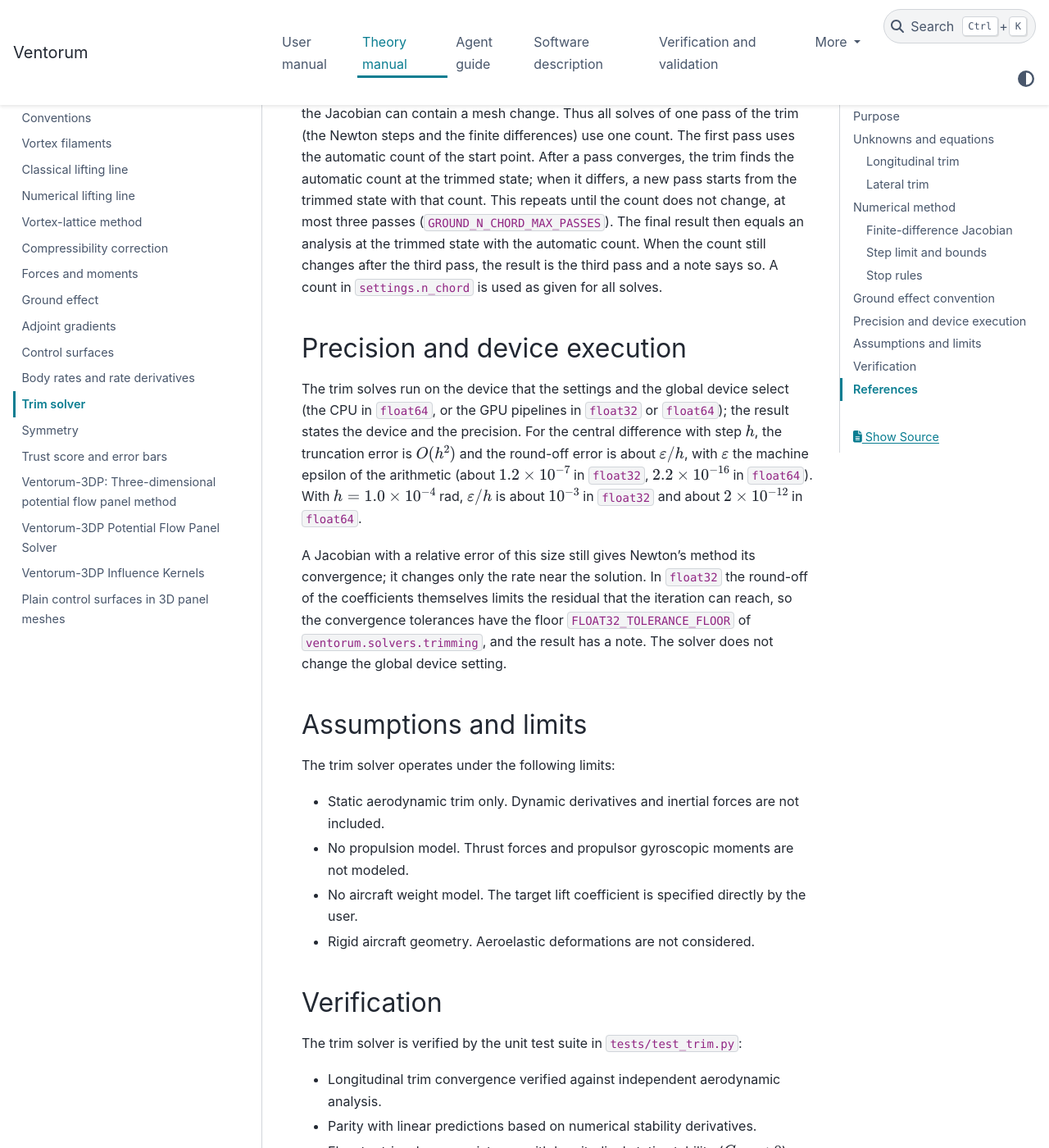
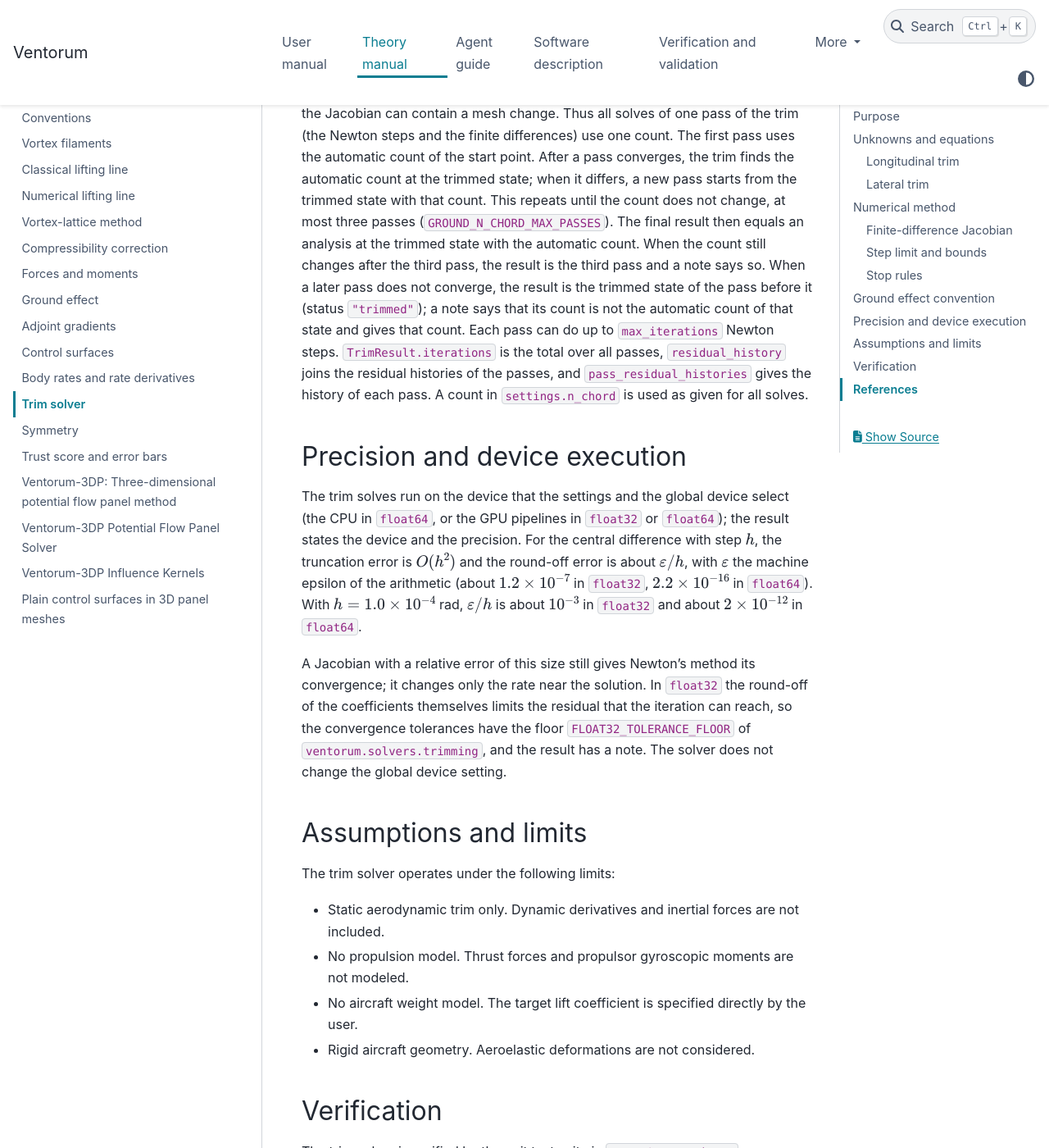
Before and after one commit to manrd/Ventorum, a Sphinx documentation site: the page built from docs/theory/trim.md, in a window 1280 px wide and 1400 px high, scrolled down 3316 px. Shown: the whole window at 82% size. Built offline with Sphinx 7.4.7 and the PyData theme 0.15.4, drawn with Linux system fonts in a browser that asks for light colours; some of the changed text lies outside the part shown.

Commit message:
Describe the trim pass totals and the failed later pass in the trim theory page
Co-Authored-By: Claude Opus 5.5 <noreply@anthropic.com>

```diff
--- a/docs/theory/trim.md
+++ b/docs/theory/trim.md
@@ -64,7 +64,7 @@ The iteration stops when one of the following criteria is met:
 
 When `condition.h` is defined, Ventorum models flight in ground effect over a flat boundary plane. In accordance with the ground-effect solver conventions of Ventorum, the vertical distance from `Aircraft.ref_point` to the ground plane remains constant while the angle of attack changes.
 
-Near the ground the automatic chordwise count of the vortex lattice (`settings.n_chord` None) depends on the attitude: a chordwise panel is not longer than the smallest gap to the ground. The count is an integer, so a residual with a new count at each solve is not continuous, and a finite-difference step of the Jacobian can contain a mesh change. Thus all solves of one pass of the trim (the Newton steps and the finite differences) use one count. The first pass uses the automatic count of the start point. After a pass converges, the trim finds the automatic count at the trimmed state; when it differs, a new pass starts from the trimmed state with that count. This repeats until the count does not change, at most three passes (`GROUND_N_CHORD_MAX_PASSES`). The final result then equals an analysis at the trimmed state with the automatic count. When the count still changes after the third pass, the result is the third pass and a note says so. A count in `settings.n_chord` is used as given for all solves.
+Near the ground the automatic chordwise count of the vortex lattice (`settings.n_chord` None) depends on the attitude: a chordwise panel is not longer than the smallest gap to the ground. The count is an integer, so a residual with a new count at each solve is not continuous, and a finite-difference step of the Jacobian can contain a mesh change. Thus all solves of one pass of the trim (the Newton steps and the finite differences) use one count. The first pass uses the automatic count of the start point. After a pass converges, the trim finds the automatic count at the trimmed state; when it differs, a new pass starts from the trimmed state with that count. This repeats until the count does not change, at most three passes (`GROUND_N_CHORD_MAX_PASSES`). The final result then equals an analysis at the trimmed state with the automatic count. When the count still changes after the third pass, the result is the third pass and a note says so. When a later pass does not converge, the result is the trimmed state of the pass before it (status `"trimmed"`); a note says that its count is not the automatic count of that state and gives that count. Each pass can do up to `max_iterations` Newton steps. `TrimResult.iterations` is the total over all passes, `residual_history` joins the residual histories of the passes, and `pass_residual_histories` gives the history of each pass. A count in `settings.n_chord` is used as given for all solves.
 
 ## Precision and device execution
 
@@ -89,7 +89,7 @@ The trim solver is verified by the unit test suite in `tests/test_trim.py`:
 - Lateral trim convergence to zero moments ($C_l = C_m = C_n = 0$) under non-zero sideslip.
 - Boundary limit detection when target lift exceeds achievable performance.
 - Ground effect lift increase demonstrating reduced trim angle of attack.
-- In ground effect with the automatic chordwise count: one count per pass, a final count equal to the automatic count of the trimmed state, a result equal to a direct analysis there, the stop after three passes, and a given count that does not change.
+- In ground effect with the automatic chordwise count: one count per pass, a final count equal to the automatic count of the trimmed state, a result equal to a direct analysis there, the stop after three passes, the trimmed state of the pass before a later pass that fails, the iteration total and the history of each pass, and a given count that does not change.
 - Multi-solver compatibility across vortex lattice and lifting-line solvers.
 - Input geometry immutability ensuring that input objects are never modified in place.
 - The solves use the selected device and the global device setting does not change; on the GPU in `float32` the residuals are within `FLOAT32_TOLERANCE_FLOOR`, and the angle of attack and the deflection agree with the CPU `float64` trim within 1e-3 deg.
```
